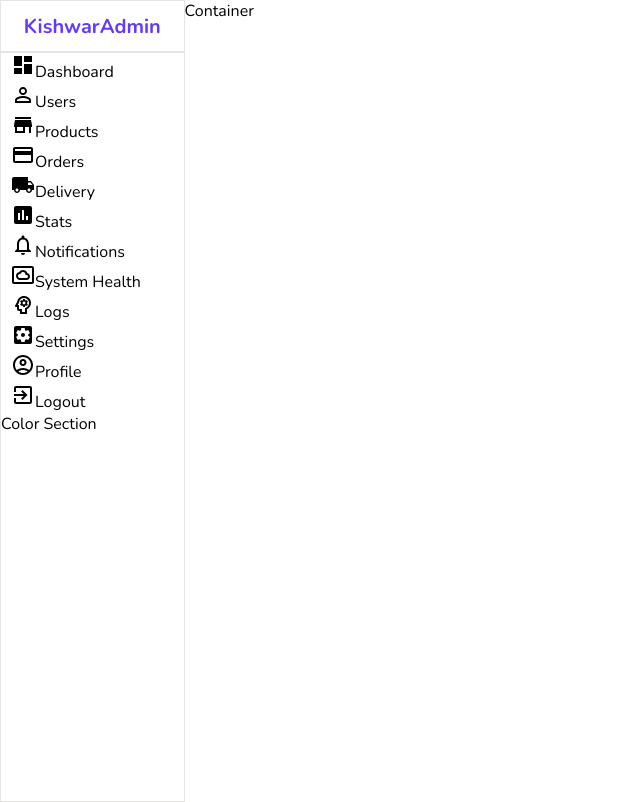
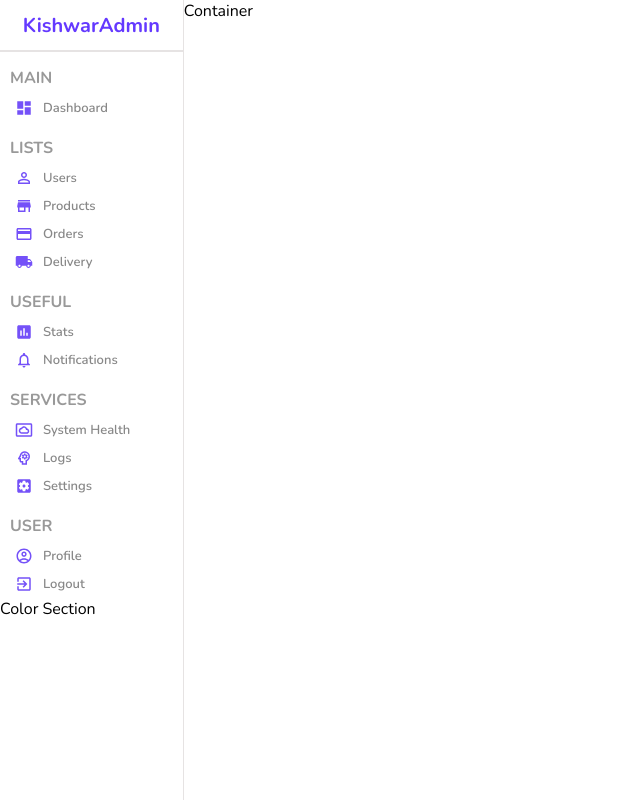
Before and after one commit to kishwerjabeen/react-admin-dashboard, a React (Create React App) app: page / in a window 1280 px wide. Shown: the whole page, without its empty margins (0-640 px from the left). Built offline with nearby package versions, Linux system fonts and the light colour scheme.

Commit message:
center scss done

```diff
--- a/src/components/sidebar/Sidebar.jsx
+++ b/src/components/sidebar/Sidebar.jsx
@@ -20,11 +20,12 @@ const Sidebar = () => {
       <hr />
       <div className='center'>
         <ul>
+          <p className='title'>MAIN</p>
           <li>
             <DashboardIcon className="icon" />
             <span>Dashboard</span>
           </li>
-
+          <p className='title'>LISTS</p>
           <li>
             <PersonOutlineIcon className="icon" />
             <span>Users</span>
@@ -45,7 +46,7 @@ const Sidebar = () => {
             <span>Delivery</span>
           </li>
 
-
+          <p className='title'>USEFUL</p>
           <li>
             <InsertChartIcon className="icon" />
             <span>Stats</span>
@@ -57,7 +58,7 @@ const Sidebar = () => {
             <span>Notifications</span>
           </li>
 
-
+          <p className='title'>SERVICES</p>
           <li>
             <SettingsSystemDaydreamOutlinedIcon className="icon" />
             <span>System Health</span>
@@ -74,6 +75,7 @@ const Sidebar = () => {
             <span>Settings</span>
           </li>
 
+          <p className='title'>USER</p>
 
           <li>
             <AccountCircleOutlinedIcon className="icon" />
--- a/src/components/sidebar/sidebar.scss
+++ b/src/components/sidebar/sidebar.scss
@@ -1,8 +1,10 @@
 .sidebar {
 
     flex: 1;
-    border: 0.5px solid rgb(230, 227, 227);
-    height: 100VH;
+    border-right: 0.5px solid rgb(230, 227, 227);
+    min-height: 100vh;
+    background-color: white;
+
 
     .top {
 
@@ -30,6 +32,38 @@
             list-style: none;
             margin: 0;
             padding: 0;
+
+            .title {
+                font-size: 10;
+                font-weight: bold;
+                color: #999;
+                margin-top: 15px;
+                margin-bottom: 5px;
+            }
+
+            li {
+                display: flex;
+                align-items: center;
+                padding: 5px;
+                cursor: pointer;
+
+                &:hover {
+                    background-color: #ece8ff;
+                }
+
+                .icon {
+                    font-size: 18px;
+                    color: #7451f8;
+                }
+
+                span {
+                    font-size: 13px;
+                    font-weight: 600;
+                    color: #888;
+                    margin-left: 10px;
+                }
+
+            }
         }
     }
 }
```
